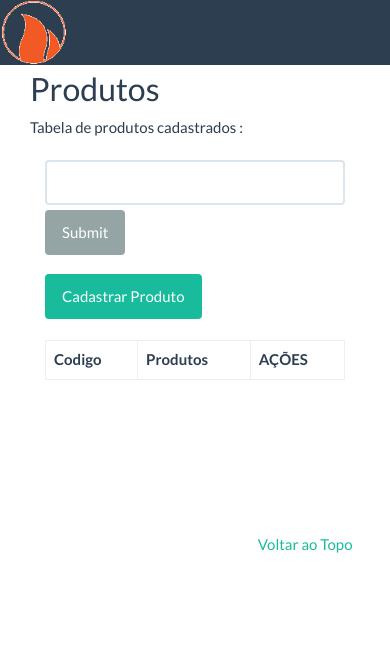
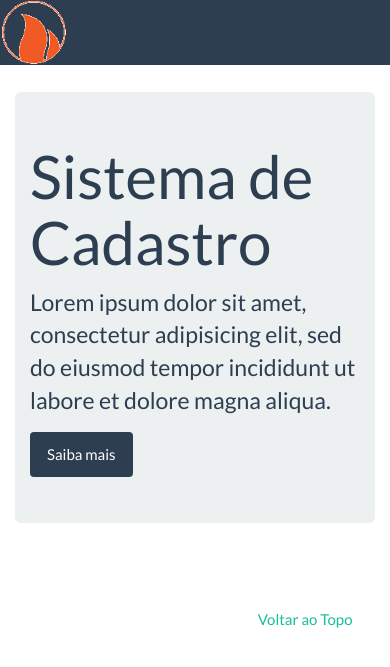
Before and after one commit to HigorMonteiro/cadastrodeproduto, a Django app: template core/templates/index.html in a window 390 px wide. Shown: the top 667 px of the page. Run offline with Django 3.2, Linux system fonts and the light colour scheme; the template is opened without the code that fills it, so the values that code supplies are empty; some libraries are stand-ins or nearby versions.

Commit message:
alterando conteudo da index

```diff
--- a/core/templates/index.html
+++ b/core/templates/index.html
@@ -1,72 +1,9 @@
 {% extends "base.html" %}
-{% load static %}
-{% load pagination %}
 
 {% block container %}
-<!-- Table -->
-<div class="container">
-  <h2>Produtos </h2>
-  <p>Tabela de produtos cadastrados :
-  </p>
-  <div class="col-md-12 col-md-offset-4">
-  <form class="navbar-form navbar-left"  method='get' action="" >
-     <div class="form-group">
-       <input type="text" id='search' name='term' class="form-control col-md-12" autocomplete='off'>
-     </div>
-     <button type="submit" class="btn btn-default">Submit</button><br>
-   </form>
+<div class="jumbotron page-header">
+  <h1>Sistema de Cadastro </h1>
+  <p>Lorem ipsum dolor sit amet, consectetur adipisicing elit, sed do eiusmod tempor incididunt ut labore et dolore magna aliqua.</p>
+  <p><a class="btn btn-primary">Saiba mais</a></p>
 </div>
-
-
-   <div class="col-md-10 col-md-offset-1">
-{% comment %}
-
-{% endcomment %}
-<a href="{% url 'core:product_add' %}"><button type="button" class=" btn btn-success"> Cadastrar Produto</button></a><br><br>
-
-    <table class="table table-bordered">
-      <thead>
-        <tr>
-          <th>Codigo</th>
-          <th>Produtos</th>
-          <th>AÇÕES</th>
-        </tr>
-      </thead>
-      <tbody>
-        {% for product in products %}
-        <tr>
-          <td>{{product.code}}</td>
-          <td>{{ product.product}}</td>
-
-          <td><a   href="{{ product.get_absolute_url }}"><button class="btn btn-info">VISUALIZAR</button></a>
-            <a href="{% url 'core:product_update' product.pk %}"><button class="btn btn-primary " type="submit">EDITAR</button></a>
-            <a href="{% url 'core:product_delete' product.pk %}"><button class="btn btn-danger " type="submit">DELETAR</button></a></td>
-
-          </tr>
-          {% endfor %}
-        </tbody>
-      </table>
-    </div>
-  </div>
-  {% pagination request paginator page_obj %}
-  {% endblock %}
-
-{% block js %}
-<script src="{% static "assets/jquery-1.10.2.js" %}" type="text/javascript"></script>
-<script src="{% static "assets/typeahead.jquery.min.js" %}" type="text/javascript"></script>
-
-<script>
-$("#search").typeahead({
-  onSelect: function(item){
-    window.open("/product/" + item.value + "" ,"_self");
-  },
-  ajax: {
-    scrollBar: true,
-    method: 'get',
-    url: '/autocomplete/',
-    triggerLength: 3
-  }
-});
-</script>
-
 {% endblock %}
```
